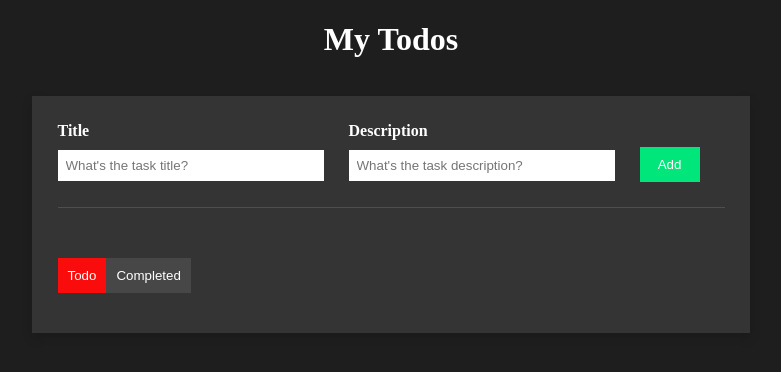
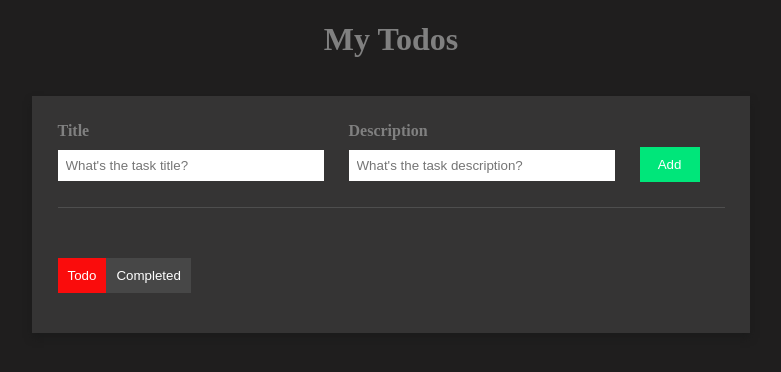
Before and after one commit to jeevan07854/React--Todo-Webapp, a React (Vite) app: page / in a window 1280 px wide. Shown: the top 372 px of the page, without its empty margins (249-1030 px from the left). Built offline with nearby package versions, Linux system fonts and the light colour scheme.

Commit message:
Update App.css

```diff
--- a/src/App.css
+++ b/src/App.css
@@ -1,6 +1,6 @@
 body{
     background-color: #1f1e1e;
-    color:white;
+    color:grey;
     overflow: hidden;
   }
 
```
